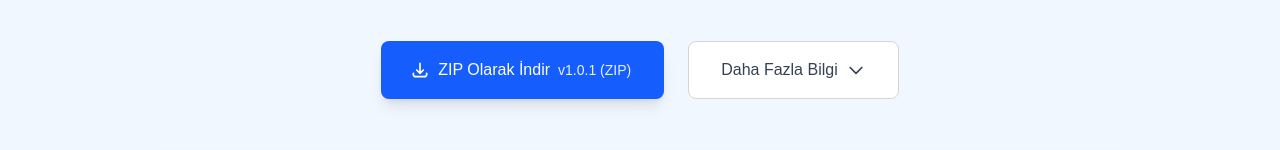
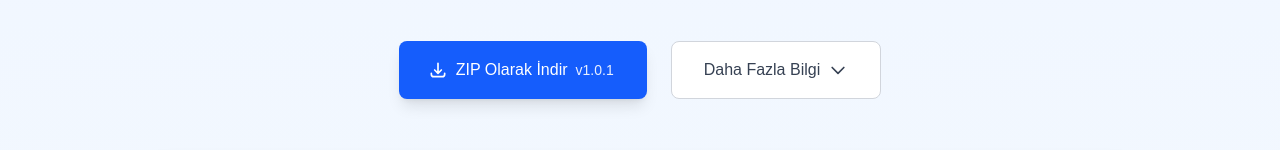
Before and after one commit to BedoLee/secure-tools, a Next.js app: page / in a window 1280 px wide. Shown: the part 339-489 px from the top of the page. Built offline with nearby package versions, Linux system fonts and the light colour scheme.

Commit message:
Son indirme bağlantısı güncellemesi

```diff
--- a/app/page.tsx
+++ b/app/page.tsx
@@ -60,7 +60,7 @@ export default function Home() {
                     <path strokeLinecap="round" strokeLinejoin="round" strokeWidth={2} d="M4 16v1a3 3 0 003 3h10a3 3 0 003-3v-1m-4-4l-4 4m0 0l-4-4m4 4V4" />
                   </svg>
                   ZIP Olarak İndir
-                  <span className="ml-2 text-sm opacity-90">v{version} (ZIP)</span>
+                  <span className="ml-2 text-sm opacity-90">v{version}</span>
                 </button>
                 <a
                   href="#features"
```
